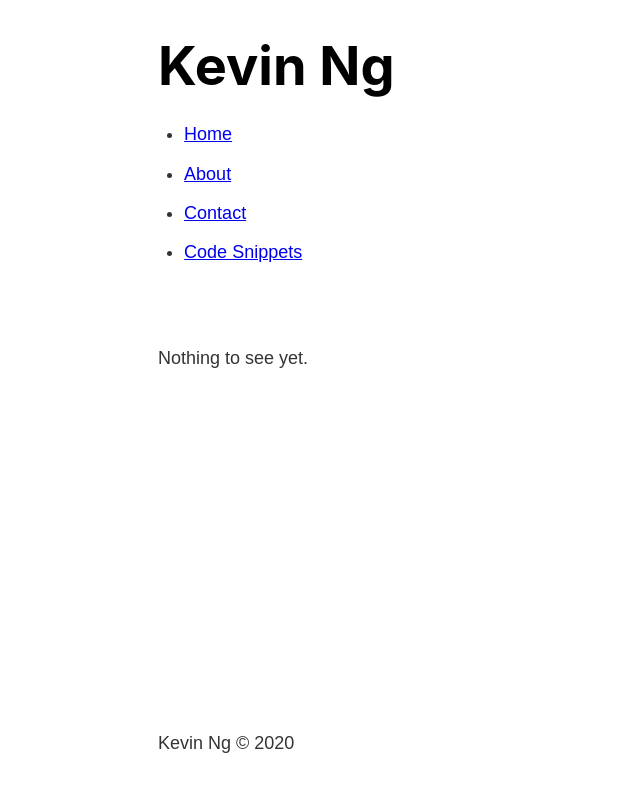
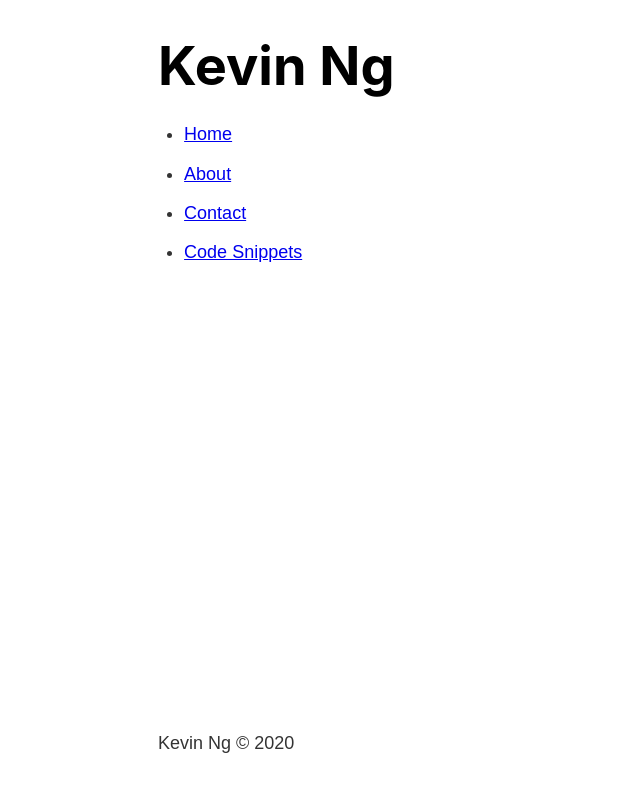
Before and after one commit to ngkevin5/ngkevin5.github.io, a Gatsby site: page / in a window 1280 px wide. Shown: the whole page, without its empty margins (0-640 px from the left). Built offline with nearby package versions, Linux system fonts and the light colour scheme; Gatsby itself is replaced by a stand-in of ours.

Commit message:
removing text on home page

```diff
--- a/src/pages/index.js
+++ b/src/pages/index.js
@@ -5,7 +5,6 @@ import '../styles/reset.scss'
 const IndexPage = () => {
   return (
     <PageLayout pageTitle="Home">
-      Nothing to see yet.
     </PageLayout>
   )
 }
```
